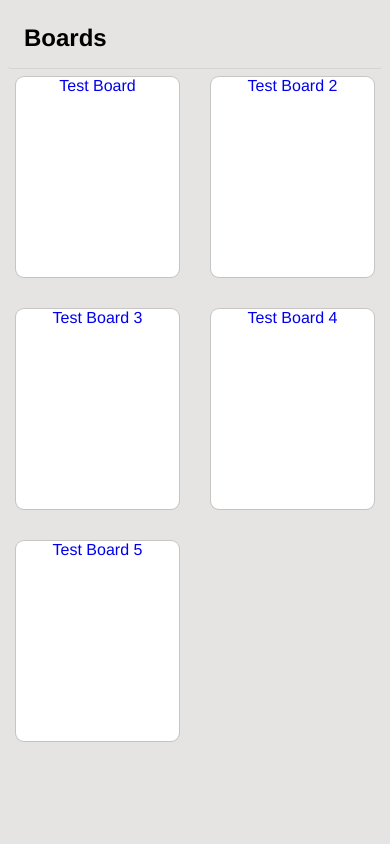
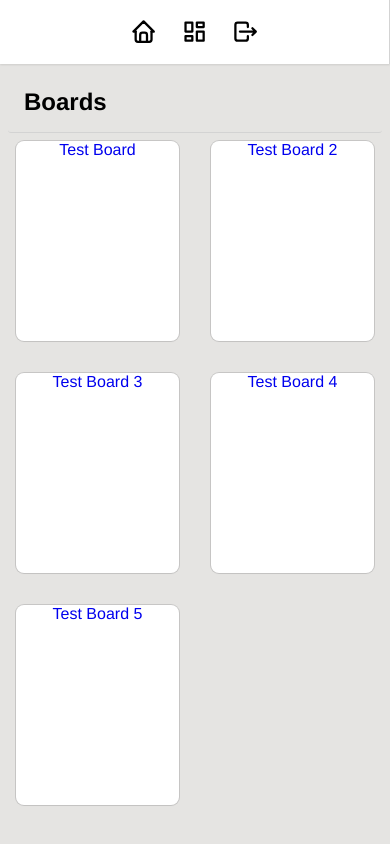
Before and after one commit to ktezin/todo, a React (Vite) app in the folder frontend/: page /boards in a window 390 px wide. Built offline with nearby package versions, Linux system fonts and the light colour scheme.

Commit message:
topbar on small screens

```diff
--- a/frontend/src/routes/Root.jsx
+++ b/frontend/src/routes/Root.jsx
@@ -4,7 +4,7 @@ import styled from "styled-components";
 import GlobalStyle from "../globalStyles";
 import { TbHome, TbLayoutDashboard, TbLogout } from "react-icons/tb";
 
-const Sidebar = styled.div`
+const AppBar = styled.div`
 	top: 0;
 	left: 0;
 	width: 15rem;
@@ -18,28 +18,35 @@ const Sidebar = styled.div`
 		width: 5rem;
 	}
 	@media (max-width: 768px) {
-		display: none;
+		width: 100vw;
+		height: 4rem;
 	}
 `;
 
-const SidebarWrapper = styled.div`
+const AppBarWrapper = styled.div`
 	display: flex;
-	flexdirection: column;
-	justifycontent: center;
-	alignitems: center;
+	flex-direction: column;
 	width: 100%;
 	height: 100%;
+	@media (max-width: 768px) {
+		justify-content: center;
+		align-items: center;
+	}
 `;
 
 export const ItemsList = styled.ul`
 	display: flex;
 	align-items: center;
-	justify-contents: center;
 	flex-direction: column;
 	list-style: none;
 	width: 100%;
 	@media (max-width: 1024px) {
 		padding: 0.2rem;
+	}
+	@media (max-width: 768px) {
+		padding: 0;
+		flex-direction: row;
+		justify-content: center;
 	}
 `;
 
@@ -54,6 +61,10 @@ export const ItemContainer = styled.li`
 	}
 	&.active {
 		background-color: #dbe4f3;
+	}
+	@media (max-width: 768px) {
+		width: auto;
+		margin-top: 0;
 	}
 `;
 
@@ -89,6 +100,7 @@ const Children = styled.div`
 	}
 	@media (max-width: 768px) {
 		padding-left: 0;
+		padding-top: 4rem;
 	}
 `;
 
@@ -96,8 +108,8 @@ const Root = () => {
 	return (
 		<div>
 			<GlobalStyle />
-			<Sidebar>
-				<SidebarWrapper>
+			<AppBar>
+				<AppBarWrapper>
 					<ItemsList>
 						<ItemContainer>
 							<ItemWrapper to="/">
@@ -118,8 +130,8 @@ const Root = () => {
 							</ItemWrapper>
 						</ItemContainer>
 					</ItemsList>
-				</SidebarWrapper>
-			</Sidebar>
+				</AppBarWrapper>
+			</AppBar>
 
 			<Children>
 				<Outlet />
```
